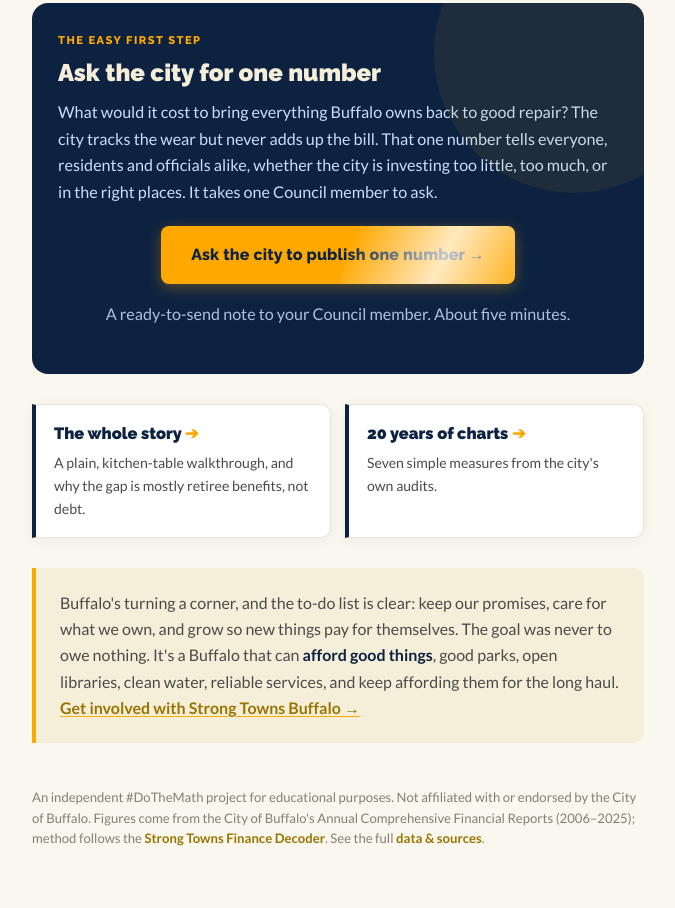
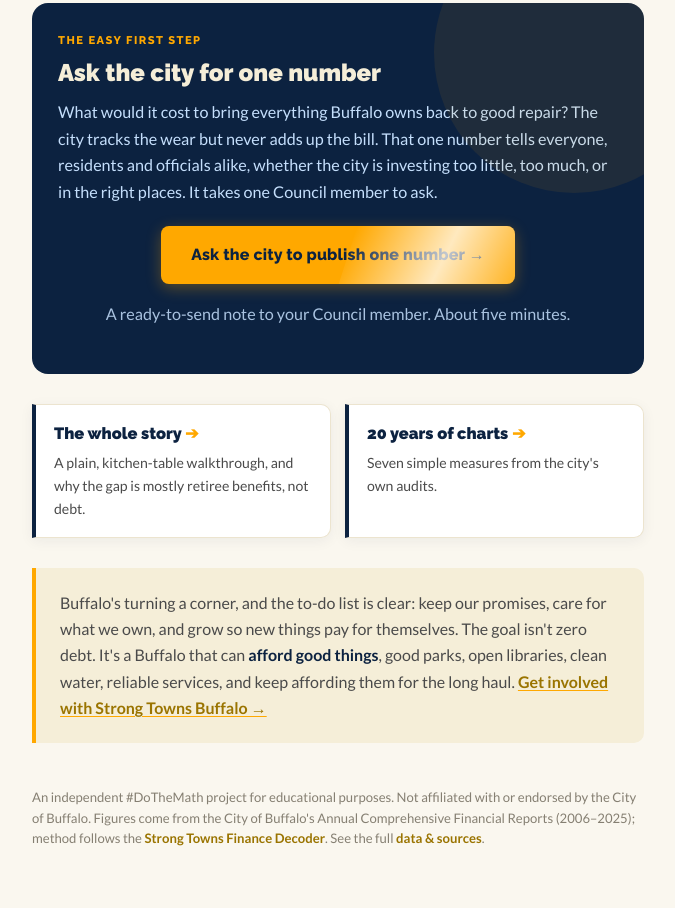
Before and after one commit to sean-maher-1/Buffalo-Finances, a plain HTML site: page index.html in a window 1280 px wide. Shown: the part 1226-2134 px from the top of the page, without its empty margins (302-977 px from the left). Drawn offline with Linux system fonts and the light colour scheme.

Commit message:
Add files via upload

```diff
--- a/index.html
+++ b/index.html
@@ -195,7 +195,7 @@
     </a>
   </div>
   <div class="getinvolved">
-    <p>Buffalo's turning a corner, and the to-do list is clear: keep our promises, care for what we own, and grow so new things pay for themselves. The goal was never to owe nothing. It's a Buffalo that can <strong>afford good things</strong>, good parks, open libraries, clean water, reliable services, and keep affording them for the long haul. <a href="https://www.strongtownsbuffalo.com" target="_blank">Get involved with Strong Towns Buffalo &#8594;</a></p>
+    <p>Buffalo's turning a corner, and the to-do list is clear: keep our promises, care for what we own, and grow so new things pay for themselves. The goal isn't zero debt. It's a Buffalo that can <strong>afford good things</strong>, good parks, open libraries, clean water, reliable services, and keep affording them for the long haul. <a href="https://www.strongtownsbuffalo.com" target="_blank">Get involved with Strong Towns Buffalo &#8594;</a></p>
   </div>
 </main>
 <footer>
```
